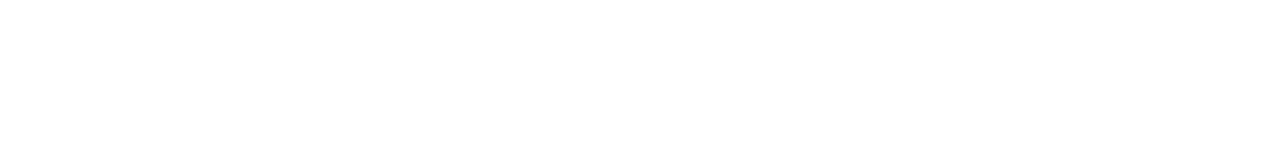
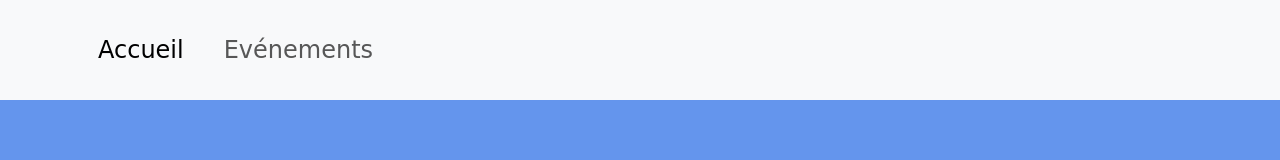
Before and after one commit to Thomas-Blachowiak/Association, a plain HTML site: page event.html in a window 1280 px wide. Drawn offline with nearby package versions, Linux system fonts and the light colour scheme.

Commit message:
create navbar

```diff
--- a/event.html
+++ b/event.html
@@ -3,9 +3,26 @@
 <head>
     <meta charset="UTF-8">
     <meta name="viewport" content="width=device-width, initial-scale=1.0">
+    <link href="style.css" rel="stylesheet" type="text/css" />
+    <link href="https://cdn.jsdelivr.net/npm/bootstrap@5.3.0-alpha1/dist/css/bootstrap.min.css" rel="stylesheet" integrity="sha384-GLhlTQ8iRABdZLl6O3oVMWSktQOp6b7In1Zl3/Jr59b6EGGoI1aFkw7cmDA6j6gD" crossorigin="anonymous">
     <title>Les événements</title>
 </head>
 <body>
-
+    <nav class="navbar navbar-expand-lg bg-body-tertiary fixed-top">
+        <div class="container-sm">
+            <a class="navbar-brand fs-4 m-3" href="index.html">Accueil</a>
+            <button class="navbar-toggler" type="button" data-bs-toggle="collapse" data-bs-target="#navbarNav"
+                aria-controls="navbarNav" aria-expanded="false" aria-label="Toggle navigation">
+                <span class="navbar-toggler-icon"></span>
+            </button>
+            <div class="collapse navbar-collapse" id="navbarNav">
+                <ul class="navbar-nav">
+                    <li class="nav-item">
+                        <a class="nav-link fs-4 m-3" href="event.html">Evénements</a>
+                    </li>
+                </ul>
+            </div>
+        </div>
+    </nav>
 </body>
 </html>
--- a/style.css
+++ b/style.css
@@ -0,0 +1,5 @@
+html body {
+	font-size:100%;
+    font-family: Bradley Hand, cursive, sans-serif;
+    background-color: #6495ed;
+}
```
Also changed, not shown: index.html (+16 -1 lines).
